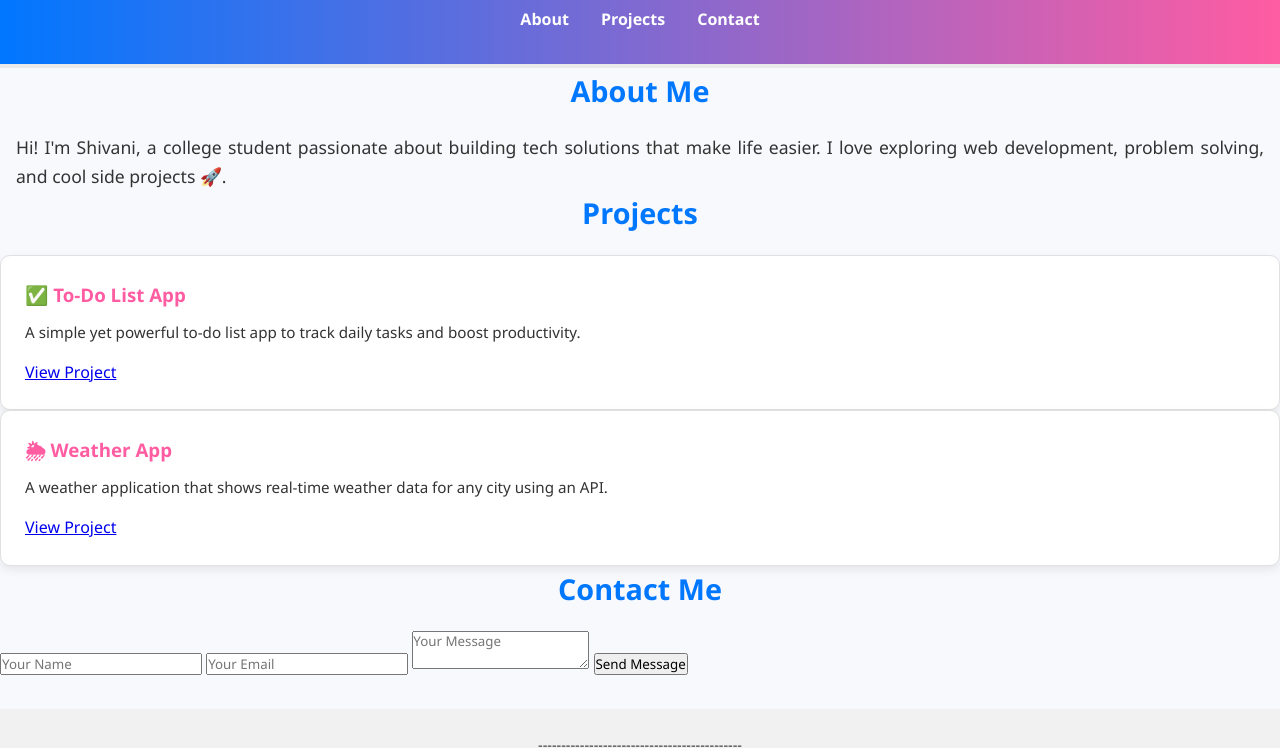
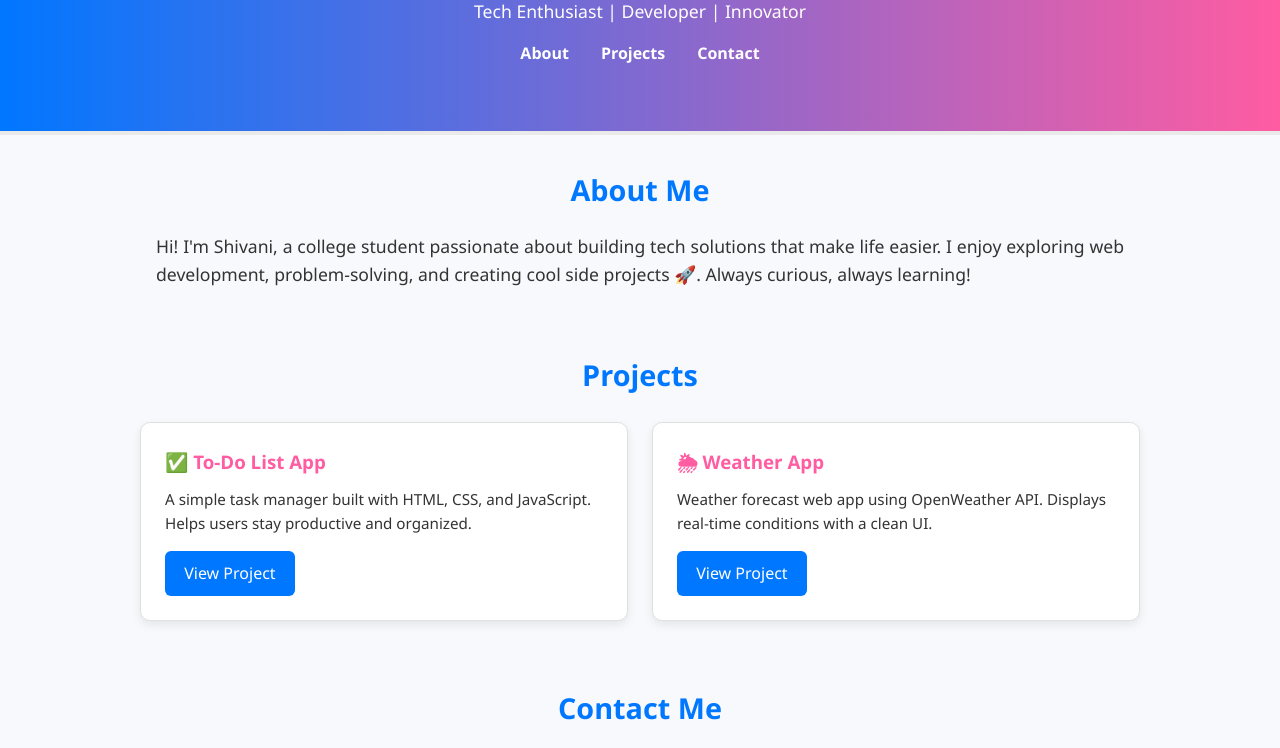
Before and after one commit to shivanisri10/portfolio, a plain HTML site: page index.html in a window 1280 px wide. Shown: the part 139-887 px from the top of the page. Drawn offline with Linux system fonts and the light colour scheme.

Commit message:
Update index.html

```diff
--- a/index.html
+++ b/index.html
@@ -1,78 +1,4 @@
 <!DOCTYPE html>
-<html lang="en">
-<head>
-  <meta charset="UTF-8">
-  <meta name="viewport" content="width=device-width, initial-scale=1.0">
-  <title>Shivani | Portfolio</title>
-  <link rel="stylesheet" href="style.css">
-</head>
-<body>
-  <!-- Header -->
-  <header>
-    <h1 class="glow">Shivani</h1>
-    <p>Tech Enthusiast | Developer | Innovator</p>
-    <nav>
-      <ul>
-        <li><a href="#about">About</a></li>
-        <li><a href="#projects">Projects</a></li>
-        <li><a href="#contact">Contact</a></li>
-      </ul>
-    </nav>
-  </header>
-
-  <!-- About Section -->
-  <section id="about">
-    <h2 class="glow">About Me</h2>
-    <p>
-      Hi! I'm Shivani, a college student passionate about building tech solutions that make life easier.
-      I love exploring web development, problem solving, and cool side projects 🚀.
-    </p>
-  </section>
-
-  <!-- Projects Section -->
-  <section id="projects">
-    <h2 class="glow">Projects</h2>
-    <div class="project-card">
-      <h3>✅ To-Do List App</h3>
-      <p>A simple yet powerful to-do list app to track daily tasks and boost productivity.</p>
-      <a href="https://shivanisri10.github.io/todo-list/" target="_blank">View Project</a>
-    </div>
-    <div class="project-card">
-      <h3>🌦 Weather App</h3>
-      <p>A weather application that shows real-time weather data for any city using an API.</p>
-      <a href="https://shivanisri10.github.io/weather-app/" target="_blank">View Project</a>
-    </div>
-  </section>
-
-  <!-- Contact Section -->
-  <section id="contact">
-    <h2 class="glow">Contact Me</h2>
-    <form action="https://formspree.io/f/xblayygz" method="POST">
-      <input type="text" name="name" placeholder="Your Name" required>
-      <input type="email" name="email" placeholder="Your Email" required>
-      <textarea name="message" placeholder="Your Message" required></textarea>
-      <button type="submit">Send Message</button>
-    </form>
-  </section>
-
-  <!-- Footer -->
-  <footer>
-
-
-
-    --------------------------------------------
-
-
-
-
-
-
-
-
-
-
-
-    <!DOCTYPE html>
 <html lang="en">
 <head>
   <meta charset="UTF-8">
```
